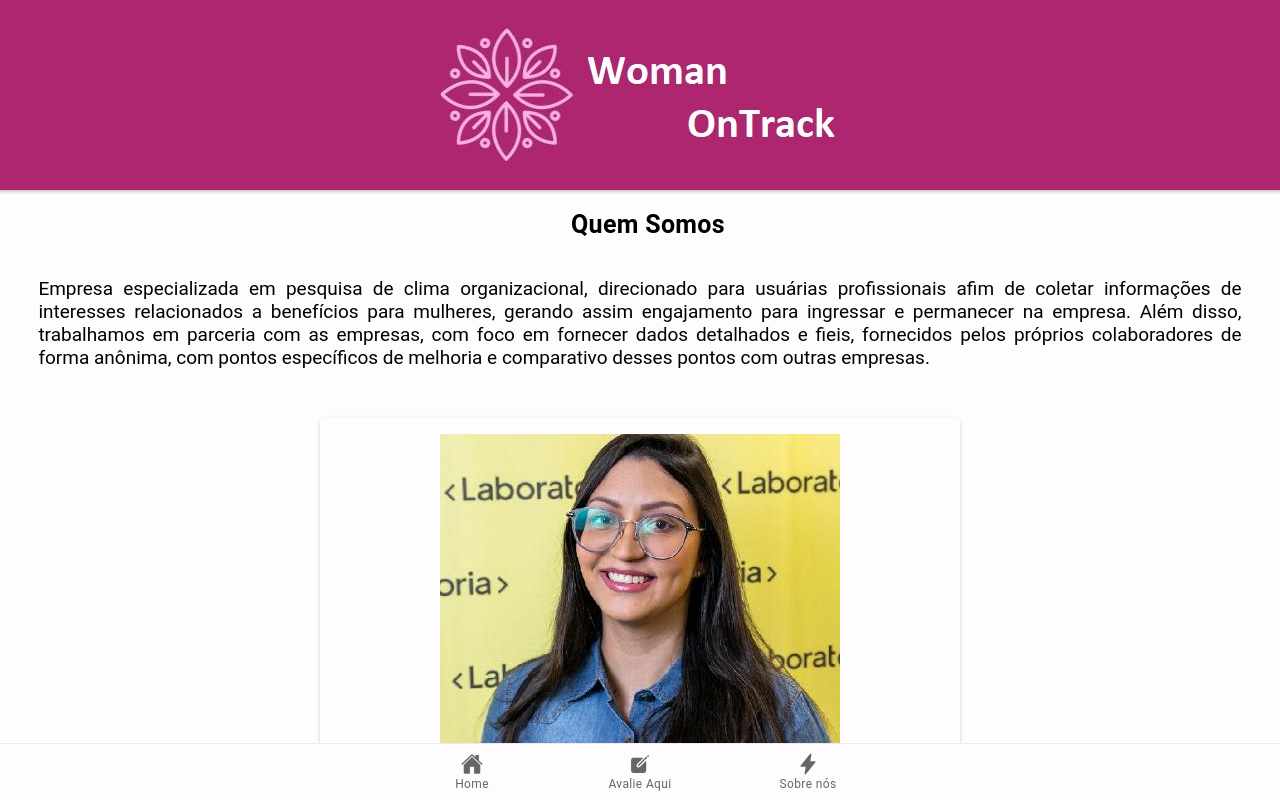
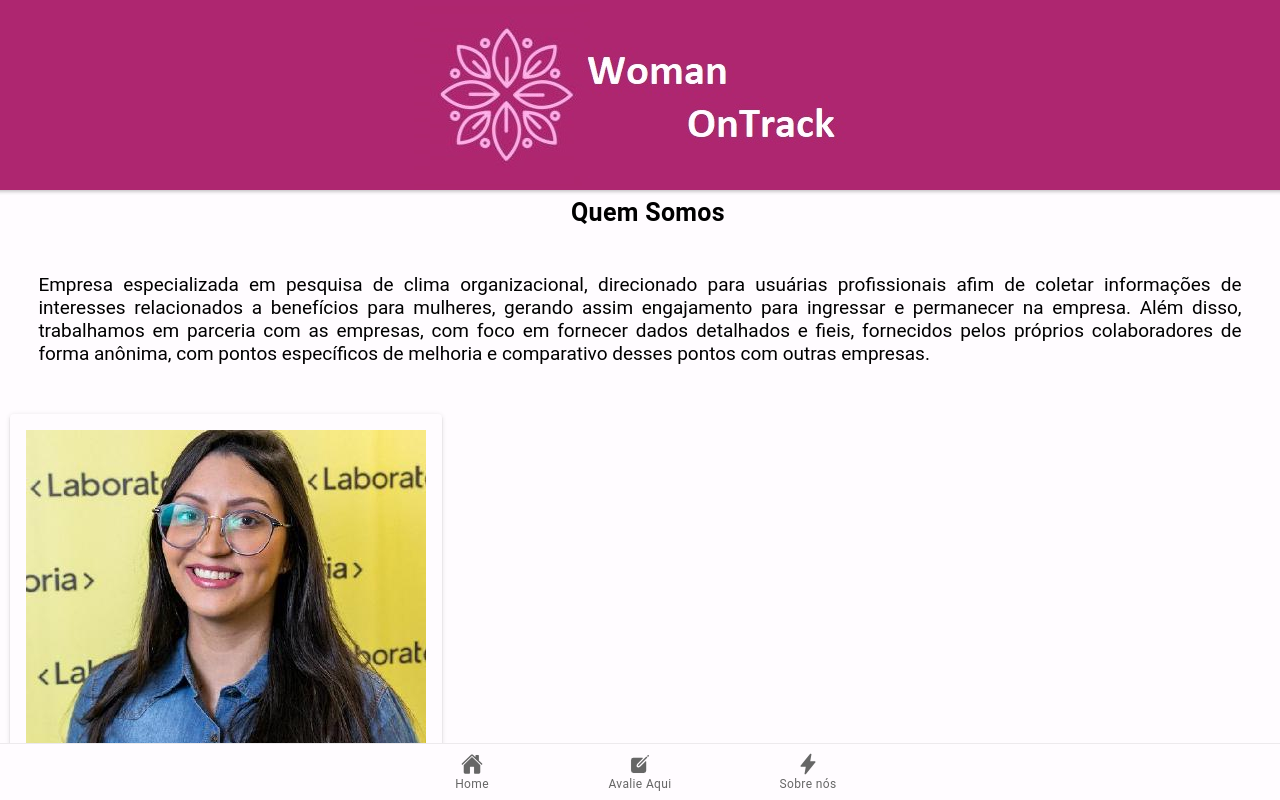
Before and after one commit to moniyama/TalentFestIBMChallenge, a React (Create React App) app in the folder onTrack/: page /quemsomos in a window 1280 px wide. Built offline with nearby package versions, Linux system fonts and the light colour scheme.

Commit message:
add photocard component

```diff
--- /dev/null
+++ b/onTrack/src/components/CardPhoto.js
@@ -0,0 +1,34 @@
+import React from "react";
+import {
+  IonCard,
+  IonCardHeader,
+  IonRow,
+  IonCol,
+  IonCardTitle,
+  IonIcon,
+  IonItem
+} from "@ionic/react";
+import { logoGithub } from "ionicons/icons";
+
+function PhotoCard(props) {
+  return (
+      <IonCard className="card">
+        <IonCardHeader>
+          <img className="photo" src={"../assets/" + props.name + ".jpeg"} alt="" />
+          <IonCardTitle>
+            <IonRow>
+              <IonCol className="ion-align-items-center">
+                {props.name} {props.surname}
+              </IonCol>
+              <IonItem detail={false} lines="none" href={props.githubLink}>
+                <IonCol className="ion-align-items-center">
+                  <IonIcon icon={logoGithub} />
+                </IonCol>
+              </IonItem>
+            </IonRow>
+          </IonCardTitle>
+        </IonCardHeader>
+      </IonCard>
+  );
+}
+export default PhotoCard
--- a/onTrack/src/components/card.js
+++ b/onTrack/src/components/RecommendationCard.js
@@ -8,7 +8,7 @@ import {
 } from "@ionic/react";
 import { happy, sad } from "ionicons/icons";
 
-export default function Card(props) {
+export default function RecommendationCard(props) {
   return (
     <IonCard>
       <IonCardHeader>
--- a/onTrack/src/pages/Home.css
+++ /dev/null
@@ -1,6 +0,0 @@
-.title {
-  margin-top: 20px;
-  font-size: 25px;
-  font-weight: bold;
-  text-align: center;
-}
--- a/onTrack/src/pages/Home.tsx
+++ b/onTrack/src/pages/Home.tsx
@@ -1,7 +1,7 @@
 import React, { useEffect, useState } from "react";
 import { IonContent, IonPage } from "@ionic/react";
 import firebase from "../database/firebaseConfig";
-import Card from "../components/card";
+import RecommendationCard from "../components/RecommendationCard";
 import Header from "../components/Header";
 
 const Home: React.FC = () => {
@@ -22,7 +22,7 @@ const Home: React.FC = () => {
       <Header title={"Avaliações"} />
       <IonContent>
         {evaluations.map((evaluation: any, index: any) => (
-          <Card
+          <RecommendationCard
             key={index}
             name={evaluation.company}
             recomendation={evaluation.recomendation}
--- a/onTrack/src/pages/QuemSomos.css
+++ b/onTrack/src/pages/QuemSomos.css
@@ -1,5 +1,4 @@
 .title {
-  margin-top: 20px;
   font-size: 25px;
   font-weight: bold;
   text-align: center;
@@ -12,8 +11,7 @@
   margin: 0;
 }
 
-.photos {
-  width: 50%;
-  text-align: center;
-  margin-left: 25%;
+.card {
+  width: fit-content;
+  display: flex;
 }
--- a/onTrack/src/pages/QuemSomos.tsx
+++ b/onTrack/src/pages/QuemSomos.tsx
@@ -1,70 +1,54 @@
 import React from "react";
-import {
-  IonContent,
-  IonPage,
-  IonCard,
-  IonCardHeader,
-  IonCardTitle
-} from "@ionic/react";
+import { IonContent, IonPage } from "@ionic/react";
 import "./QuemSomos.css";
 import Header from "../components/Header";
+import PhotoCard from "../components/CardPhoto";
 
 const QuemSomos: React.FC = () => {
   return (
     <IonPage>
       <Header title={"Quem Somos"} />
-      <p className="about">
-        Empresa especializada em pesquisa de clima organizacional, direcionado
-        para usuárias profissionais afim de coletar informações de interesses
-        relacionados a benefícios para mulheres, gerando assim engajamento para
-        ingressar e permanecer na empresa. Além disso, trabalhamos em parceria
-        com as empresas, com foco em fornecer dados detalhados e fieis,
-        fornecidos pelos próprios colaboradores de forma anônima, com pontos
-        específicos de melhoria e comparativo desses pontos com outras empresas.
-      </p>
-
       <IonContent>
-        <IonCard className="photos">
-          <IonCardHeader>
-            <img src="../assets/Aline.jpeg" alt="" />
-            <IonCardTitle>Aline Mussi</IonCardTitle>
-          </IonCardHeader>
-        </IonCard>
-
-        <IonCard className="photos">
-          <IonCardHeader>
-            <img src="../assets/Anannda.jpeg" alt="" />
-            <IonCardTitle>Anannda Rios</IonCardTitle>
-          </IonCardHeader>
-        </IonCard>
-
-        <IonCard className="photos">
-          <IonCardHeader>
-            <img src="../assets/Monica.jpeg" alt="" />
-            <IonCardTitle>Monica Yamazaki</IonCardTitle>
-          </IonCardHeader>
-        </IonCard>
-
-        <IonCard className="photos">
-          <IonCardHeader>
-            <img src="../assets/Natalia.jpeg" alt="" />
-            <IonCardTitle>Natalia Thomé</IonCardTitle>
-          </IonCardHeader>
-        </IonCard>
-
-        <IonCard className="photos">
-          <IonCardHeader>
-            <img src="../assets/Priscila.jpeg" alt="" />
-            <IonCardTitle>Priscila Tiemi</IonCardTitle>
-          </IonCardHeader>
-        </IonCard>
-
-        <IonCard className="photos">
-          <IonCardHeader>
-            <img src="../assets/Vanessa.jpeg" alt="" />
-            <IonCardTitle>Vanessa Nery</IonCardTitle>
-          </IonCardHeader>
-        </IonCard>
+        <section className="about">
+          Empresa especializada em pesquisa de clima organizacional, direcionado
+          para usuárias profissionais afim de coletar informações de interesses
+          relacionados a benefícios para mulheres, gerando assim engajamento
+          para ingressar e permanecer na empresa. Além disso, trabalhamos em
+          parceria com as empresas, com foco em fornecer dados detalhados e
+          fieis, fornecidos pelos próprios colaboradores de forma anônima, com
+          pontos específicos de melhoria e comparativo desses pontos com outras
+          empresas.
+        </section>
+        <PhotoCard
+          name={"Aline"}
+          surname={"Mussi"}
+          githubLink={"https://github.com/AlineMussi"}
+        />
+        <PhotoCard
+          name={"Anannda"}
+          surname={"Rios"}
+          githubLink={"https://github.com/ananndarios"}
+        />
+        <PhotoCard
+          name={"Monica"}
+          surname={"Yamazaki"}
+          githubLink={"https://github.com/moniyama"}
+        />
+        <PhotoCard
+          name={"Natalia"}
+          surname={"Thomé"}
+          githubLink={"https://github.com/NatThome"}
+        />
+        <PhotoCard
+          name={"Priscila"}
+          surname={"Tiemi"}
+          githubLink={"https://github.com/tiemimaeda"}
+        />
+        <PhotoCard
+          name={"Vanessa"}
+          surname={"Nery"}
+          githubLink={"https://github.com/VanesNery"}
+        />
       </IonContent>
     </IonPage>
   );
--- a/onTrack/src/pages/Rating.css
+++ b/onTrack/src/pages/Rating.css
@@ -22,7 +22,6 @@
 }
 
 .title {
-  margin-top: 20px;
   font-size: 25px;
   font-weight: bold;
   text-align: center;
--- a/onTrack/src/pages/Rating.tsx
+++ b/onTrack/src/pages/Rating.tsx
@@ -1,4 +1,4 @@
-import React, { useState, useEffect } from "react";
+import React, { useState } from "react";
 import {
   IonContent,
   IonItem,
@@ -62,8 +62,8 @@ const Rating: React.FC = () => {
 
   return (
     <IonPage>
+      <IonContent>
       <Header title={"Avalie sua Empresa Aqui"} />
-      <IonContent>
         <div className="marginHome">
           <IonList>
             <IonInput
```
